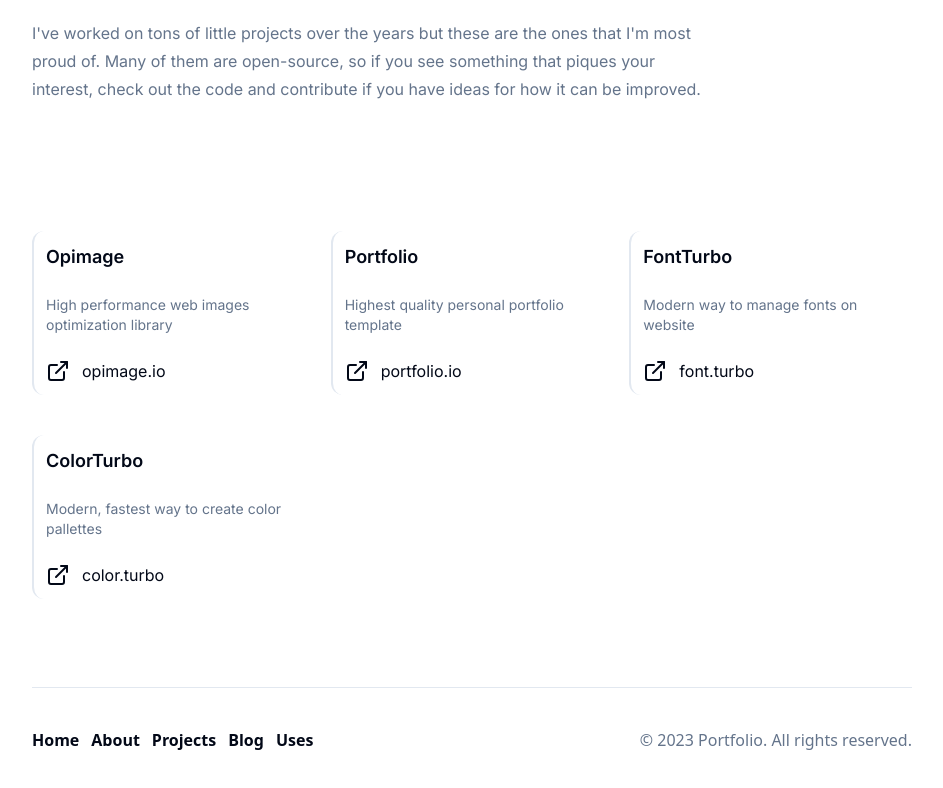
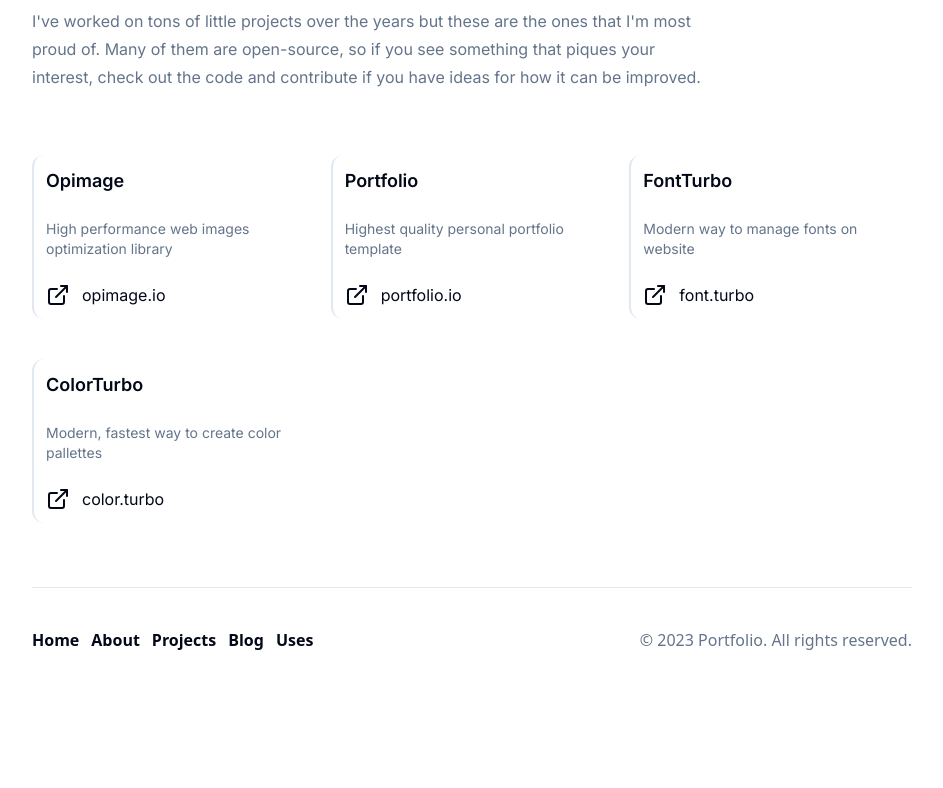
Before and after one commit to piotrszubert/nextjs-dev-portfolio, a Next.js app: page /projects in a window 1280 px wide. Shown: the part 294-1082 px from the top of the page, without its empty margins (168-1111 px from the left). After the commit the page ends 986 px from the top, so only its background shows below. Built offline with nearby package versions, Linux system fonts and the light colour scheme.

Commit message:
fix spacing

```diff
--- a/components/footer.tsx
+++ b/components/footer.tsx
@@ -2,7 +2,7 @@ import NavMenu from "./navMenu";
 
 export default function Footer() {
   return (
-    <footer className="border-t mt-6 py-10">
+    <footer className="border-t mt-16 py-10">
         <div className="flex flex-wrap gap-y-6 gap-x-3 justify-between">
             <div>
                 <NavMenu
--- a/components/header.tsx
+++ b/components/header.tsx
@@ -11,7 +11,7 @@ export default function Header() {
   };
 
   return (
-    <header className="w-full sticky top-0 border-b bg-background mb-3 py-4 z-10">
+    <header className="w-full sticky top-0 border-b bg-background py-4 z-10">
       <div className="flex justify-between items-center">
         <div>
           <ThemeToggle/>
--- a/components/projectsList.tsx
+++ b/components/projectsList.tsx
@@ -13,7 +13,7 @@ const projects = [
 
 export default function ProjectsList() {
   return (
-    <div className="py-16 grid grid-cols-1 sm:grid-cols-2 md:grid-cols-3 gap-y-10 gap-x-4">
+    <div className="grid grid-cols-1 sm:grid-cols-2 md:grid-cols-3 gap-y-10 gap-x-4">
         {projects.map((project, index) => (
             <div
                 key={index}
```
